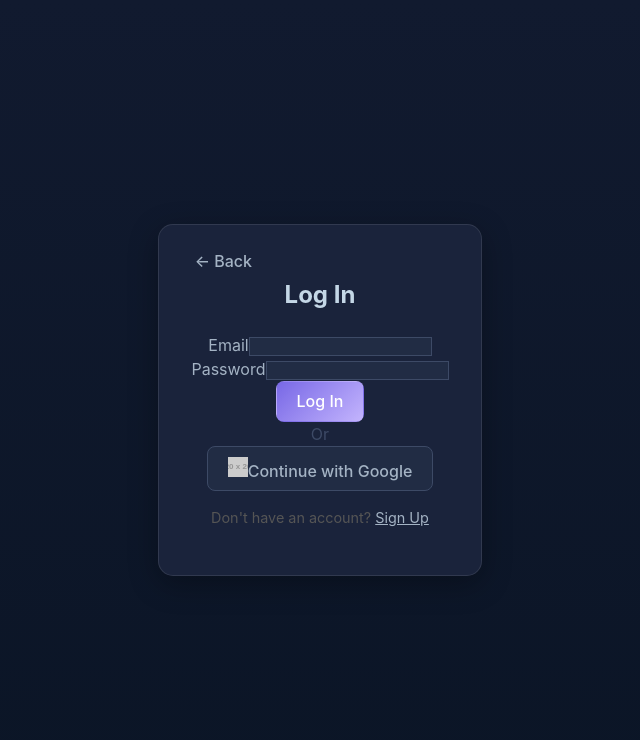
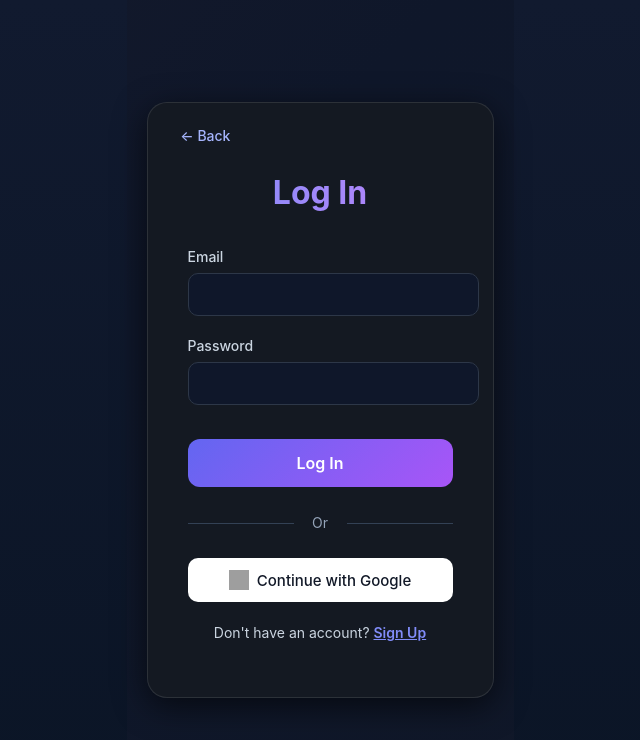
Before and after one commit to Fusionop3/Nexux, a React (Vite) app in the folder Nexux/: page / in a window 1280 px wide. Both pictures are taken after a click on the button "Log in / Sign up". Shown: the top 740 px of the page, without its empty margins (320-960 px from the left). Built offline with nearby package versions, Linux system fonts and the light colour scheme; grey boxes are pictures that could not be loaded.

Commit message:
done with the auth page

```diff
--- a/Nexux/package.json
+++ b/Nexux/package.json
@@ -10,6 +10,7 @@
     "preview": "vite preview"
   },
   "dependencies": {
+    "firebase": "^12.1.0",
     "react": "^19.1.1",
     "react-dom": "^19.1.1"
   },
--- /dev/null
+++ b/Nexux/src/Auth.css
@@ -0,0 +1,174 @@
+/* src/Auth.css */
+
+.auth-container {
+  display: flex;
+  justify-content: center;
+  align-items: center;
+  min-height: 100vh;
+  background: linear-gradient(135deg, #1e1e2f, #0f172a, #111827);
+  background-size: 300% 300%;
+  animation: gradientBG 10s ease infinite;
+  padding: 20px;
+}
+
+@keyframes gradientBG {
+  0% { background-position: 0% 50%; }
+  50% { background-position: 100% 50%; }
+  100% { background-position: 0% 50%; }
+}
+
+.auth-card {
+  background: rgba(22, 27, 34, 0.85);
+  backdrop-filter: blur(15px);
+  padding: 2.5rem;
+  border-radius: 20px;
+  box-shadow: 0 8px 32px rgba(0, 0, 0, 0.6);
+  max-width: 400px;
+  width: 100%;
+  text-align: center;
+  color: #fff;
+  border: 1px solid rgba(255, 255, 255, 0.1);
+  transition: transform 0.3s ease, box-shadow 0.3s ease;
+}
+
+.auth-card:hover {
+  transform: translateY(-4px);
+  box-shadow: 0 12px 40px rgba(0, 0, 0, 0.8);
+}
+
+.back-button {
+  background: none;
+  border: none;
+  color: #a5b4fc;
+  font-size: 14px;
+  cursor: pointer;
+  margin-bottom: 10px;
+  transition: color 0.2s;
+}
+
+.back-button:hover {
+  color: #6366f1;
+}
+
+.auth-card h2 {
+  margin-bottom: 1.8rem;
+  font-size: 2rem;
+  font-weight: 700;
+  background: linear-gradient(to right, #818cf8, #c084fc);
+  -webkit-background-clip: text;
+  -webkit-text-fill-color: transparent;
+}
+
+.form-group {
+  text-align: left;
+  margin-bottom: 1.2rem;
+}
+
+.form-group label {
+  display: block;
+  margin-bottom: 6px;
+  font-size: 14px;
+  font-weight: 500;
+  color: #cbd5e1;
+}
+
+.form-group input {
+  width: 100%;
+  padding: 12px;
+  border: 1px solid #2d3748;
+  border-radius: 10px;
+  background-color: #0f172a;
+  color: #fff;
+  outline: none;
+  font-size: 15px;
+  transition: border 0.2s, box-shadow 0.2s;
+}
+
+.form-group input:focus {
+  border-color: #6366f1;
+  box-shadow: 0 0 8px rgba(99, 102, 241, 0.6);
+}
+
+.auth-button {
+  width: 100%;
+  padding: 14px;
+  background: linear-gradient(135deg, #6366f1, #a855f7);
+  border: none;
+  border-radius: 12px;
+  color: #fff;
+  font-size: 16px;
+  font-weight: 600;
+  cursor: pointer;
+  margin-top: 15px;
+  transition: transform 0.2s, box-shadow 0.2s;
+}
+
+.auth-button:hover {
+  transform: scale(1.03);
+  box-shadow: 0 6px 20px rgba(99, 102, 241, 0.6);
+}
+
+.divider {
+  margin: 25px 0;
+  text-align: center;
+  color: #94a3b8;
+  position: relative;
+  font-size: 14px;
+}
+
+.divider::before,
+.divider::after {
+  content: "";
+  position: absolute;
+  top: 50%;
+  width: 40%;
+  height: 1px;
+  background: #334155;
+}
+
+.divider::before { left: 0; }
+.divider::after { right: 0; }
+
+.google-auth-button {
+  width: 100%;
+  padding: 12px;
+  display: flex;
+  align-items: center;
+  justify-content: center;
+  background: #ffffff;
+  border: none;
+  border-radius: 10px;
+  cursor: pointer;
+  font-size: 15px;
+  font-weight: 500;
+  color: #111827;
+  transition: transform 0.2s, box-shadow 0.2s;
+  margin-bottom: 20px;
+}
+
+.google-auth-button:hover {
+  transform: scale(1.02);
+  box-shadow: 0 6px 15px rgba(0, 0, 0, 0.2);
+}
+
+.google-logo {
+  width: 20px;
+  height: 20px;
+  margin-right: 8px;
+}
+
+.toggle-auth-text {
+  font-size: 14px;
+  color: #cbd5e1;
+}
+
+.toggle-link {
+  color: #818cf8;
+  font-weight: 600;
+  cursor: pointer;
+  transition: color 0.2s;
+}
+
+.toggle-link:hover {
+  color: #6366f1;
+}
--- a/Nexux/src/Auth.jsx
+++ b/Nexux/src/Auth.jsx
@@ -1,22 +1,42 @@
 // src/Auth.jsx
-import { useState } from 'react';
+import "./Auth.css";
+import { useState } from "react";
+import { auth, googleProvider } from "./firebase";
+import {
+  signInWithPopup,
+  signInWithEmailAndPassword,
+  createUserWithEmailAndPassword,
+} from "firebase/auth";
 
 const Auth = ({ onBack }) => {
   const [isLogin, setIsLogin] = useState(true);
+  const [email, setEmail] = useState("");
+  const [password, setPassword] = useState("");
 
-  const handleGoogleSignIn = () => {
-    // Implement Firebase Google Auth here
-    console.log("Signing in with Google...");
+  // Google Sign In
+  const handleGoogleSignIn = async () => {
+    try {
+      const result = await signInWithPopup(auth, googleProvider);
+      console.log("Google User:", result.user);
+    } catch (error) {
+      console.error("Google Sign-In Error:", error.message);
+    }
   };
 
-  const handleSubmit = (e) => {
+  // Email + Password Auth
+  const handleSubmit = async (e) => {
     e.preventDefault();
-    if (isLogin) {
-      // Handle login logic
-      console.log("Logging in...");
-    } else {
-      // Handle signup logic
-      console.log("Signing up...");
+
+    try {
+      if (isLogin) {
+        const userCredential = await signInWithEmailAndPassword(auth, email, password);
+        console.log("Logged in:", userCredential.user);
+      } else {
+        const userCredential = await createUserWithEmailAndPassword(auth, email, password);
+        console.log("Signed up:", userCredential.user);
+      }
+    } catch (error) {
+      console.error("Auth Error:", error.message);
     }
   };
 
@@ -26,27 +46,48 @@ const Auth = ({ onBack }) => {
         <button onClick={onBack} className="back-button">
           &larr; Back
         </button>
-        <h2>{isLogin ? 'Log In' : 'Sign Up'}</h2>
+        <h2>{isLogin ? "Log In" : "Sign Up"}</h2>
         <form onSubmit={handleSubmit}>
           <div className="form-group">
             <label htmlFor="email">Email</label>
-            <input type="email" id="email" required />
+            <input
+              type="email"
+              id="email"
+              value={email}
+              onChange={(e) => setEmail(e.target.value)}
+              required
+            />
           </div>
           <div className="form-group">
             <label htmlFor="password">Password</label>
-            <input type="password" id="password" required />
+            <input
+              type="password"
+              id="password"
+              value={password}
+              onChange={(e) => setPassword(e.target.value)}
+              required
+            />
           </div>
-          <button type="submit" className="auth-button">{isLogin ? 'Log In' : 'Sign Up'}</button>
+          <button type="submit" className="auth-button">
+            {isLogin ? "Log In" : "Sign Up"}
+          </button>
         </form>
+
         <div className="divider">Or</div>
+
         <button className="google-auth-button" onClick={handleGoogleSignIn}>
-          <img src="https://placehold.co/20x20" alt="Google" className="google-logo" />
+          <img
+            src="https://www.svgrepo.com/show/355037/google.svg"
+            alt="Google"
+            className="google-logo"
+          />
           Continue with Google
         </button>
+
         <p className="toggle-auth-text">
           {isLogin ? "Don't have an account? " : "Already have an account? "}
           <span onClick={() => setIsLogin(!isLogin)} className="toggle-link">
-            {isLogin ? 'Sign Up' : 'Log In'}
+            {isLogin ? "Sign Up" : "Log In"}
           </span>
         </p>
       </div>
--- /dev/null
+++ b/Nexux/src/firebase.js
@@ -0,0 +1,18 @@
+// src/firebase.js
+import { initializeApp } from "firebase/app";
+import { getAuth, GoogleAuthProvider } from "firebase/auth";
+
+const firebaseConfig = {
+  apiKey: "YOUR_API_KEY",
+  authDomain: "YOUR_PROJECT_ID.firebaseapp.com",
+  projectId: "YOUR_PROJECT_ID",
+  storageBucket: "YOUR_PROJECT_ID.appspot.com",
+  messagingSenderId: "YOUR_SENDER_ID",
+  appId: "YOUR_APP_ID",
+};
+
+const app = initializeApp(firebaseConfig);
+const auth = getAuth(app);
+const googleProvider = new GoogleAuthProvider();
+
+export { auth, googleProvider };
```
Also changed, not shown: 1 other file (tests, documents, lock files or other folders).
